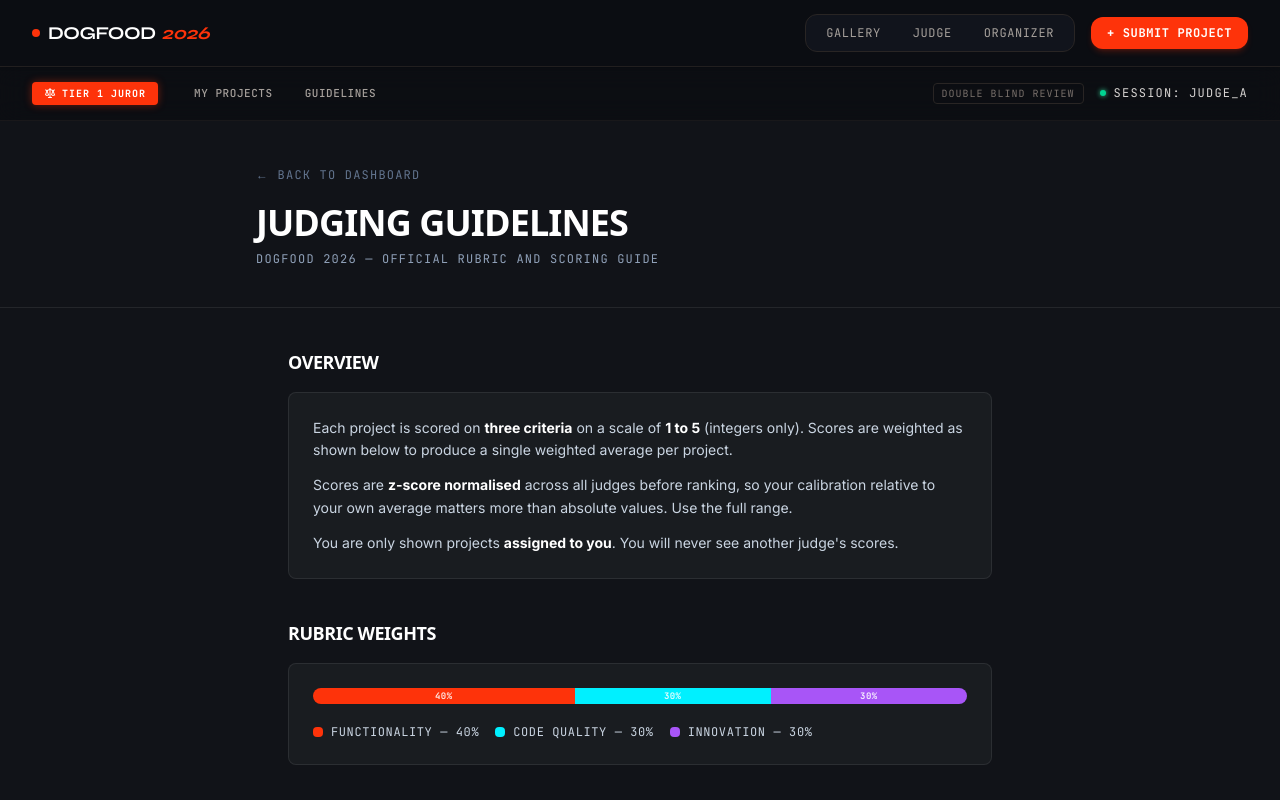
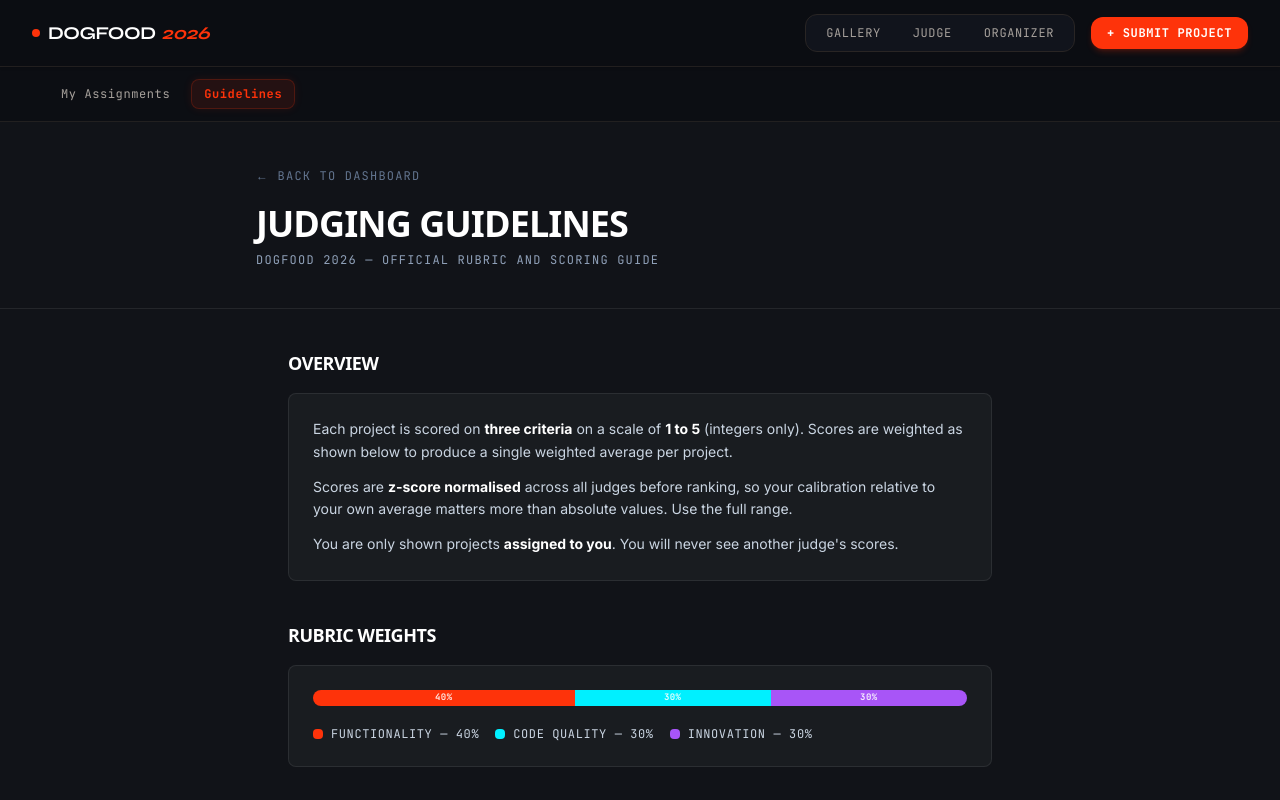
Before and after one commit to helplanes/dogfood-2026, a Next.js app: page /judge/guidelines in a window 1280 px wide. Shown: the top 800 px of the page. Built offline with nearby package versions, Linux system fonts and the light colour scheme.

Commit message:
feat(ui): add SubNav component and route-specific layouts for sticky sub-headers

```diff
--- a/src/app/(judge)/layout.tsx
+++ b/src/app/(judge)/layout.tsx
@@ -1,37 +1,16 @@
-import type { ReactNode } from "react";
-import Link from "next/link";
+import React from "react";
+import { SubNav } from "@/components/ui/SubNav";
 
-export default function JudgeLayout({ children }: { children: ReactNode }) {
+export default function JudgeLayout({ children }: { children: React.ReactNode }) {
+  const judgeLinks = [
+    { name: "My Assignments", href: "/judge/dashboard" },
+    { name: "Guidelines", href: "/judge/guidelines" },
+  ];
+
   return (
-    <div className="flex-1 flex flex-col">
-      {/* Judge Sleek Sub-header */}
-      <div className="bg-[#0c0e13]/50 backdrop-blur-md border-b border-stone-800/50 sticky top-0 z-40 px-4 md:px-8">
-        <div className="max-w-7xl mx-auto flex items-center justify-between">
-          {/* Left: role badge + nav */}
-          <div className="flex items-center">
-            <span className="text-[10px] font-mono uppercase tracking-widest bg-[#fe330a] text-white px-3 py-1 rounded-sm mr-6 shrink-0 flex items-center gap-1.5 font-bold shadow-[0_0_8px_rgba(254,51,10,0.4)]">
-              <svg className="w-3 h-3" fill="none" viewBox="0 0 24 24" stroke="currentColor"><path strokeLinecap="round" strokeLinejoin="round" strokeWidth="2" d="M3 6l3 1m0 0l-3 9a5.002 5.002 0 006.001 0M6 7l3 9M6 7l6-2m6 2l3-1m-3 1l-3 9a5.002 5.002 0 006.001 0M18 7l3 9m-3-9l-6-2m0-2v2m0 16V5m0 16H9m3 0h3" /></svg>
-              TIER 1 JUROR
-            </span>
-            <nav className="flex items-center gap-2 overflow-x-auto py-3 no-scrollbar" aria-label="Judge navigation">
-              <Link href="/judge/dashboard"   className="text-[11px] font-mono uppercase tracking-wider text-stone-400 hover:text-white hover:bg-stone-800/50 px-3 py-1.5 rounded-lg transition-all whitespace-nowrap font-medium">My Projects</Link>
-              <Link href="/judge/guidelines"  className="text-[11px] font-mono uppercase tracking-wider text-stone-400 hover:text-white hover:bg-stone-800/50 px-3 py-1.5 rounded-lg transition-all whitespace-nowrap font-medium">Guidelines</Link>
-            </nav>
-          </div>
-          {/* Right: session identity */}
-          <div className="flex items-center gap-4 shrink-0">
-            <span className="text-[10px] font-mono text-stone-500 uppercase tracking-widest hidden lg:block border border-stone-800 px-2 py-0.5 rounded-sm">
-              DOUBLE BLIND REVIEW
-            </span>
-            <span className="flex items-center gap-2 text-xs font-mono text-stone-300 uppercase tracking-widest hidden sm:flex">
-              <span className="h-1.5 w-1.5 rounded-full bg-emerald-400 animate-pulse shadow-[0_0_5px_#34d399]" />
-              SESSION: judge_a
-            </span>
-          </div>
-        </div>
-      </div>
-
-      <div className="flex-1 bg-[#090b10]">{children}</div>
-    </div>
+    <>
+      <SubNav links={judgeLinks} />
+      {children}
+    </>
   );
 }
--- a/src/app/(organizer)/layout.tsx
+++ b/src/app/(organizer)/layout.tsx
@@ -1,40 +1,19 @@
-import type { ReactNode } from "react";
-import Link from "next/link";
+import React from "react";
+import { SubNav } from "@/components/ui/SubNav";
 
-export default function OrganizerLayout({ children }: { children: ReactNode }) {
+export default function OrganizerLayout({ children }: { children: React.ReactNode }) {
+  const organizerLinks = [
+    { name: "Overview", href: "/organizer/dashboard" },
+    { name: "Results", href: "/organizer/results" },
+    { name: "Assignments", href: "/organizer/assignments" },
+    { name: "Rubric", href: "/organizer/rubric" },
+    { name: "Audit Log", href: "/organizer/audit" },
+  ];
+
   return (
-    <div className="flex-1 flex flex-col">
-      {/* Organizer Sleek Sub-header */}
-      <div className="bg-[#0c0e13]/50 backdrop-blur-md border-b border-stone-800/50 sticky top-0 z-40 px-4 md:px-8">
-        <div className="max-w-7xl mx-auto flex items-center justify-between">
-          {/* Left: role badge + nav */}
-          <div className="flex items-center">
-            <span className="text-[10px] font-mono uppercase tracking-widest bg-[#fe330a] text-white px-3 py-1 rounded-sm mr-6 shrink-0 flex items-center gap-1.5 font-bold shadow-[0_0_8px_rgba(254,51,10,0.4)]">
-              <svg className="w-3 h-3" fill="none" viewBox="0 0 24 24" stroke="currentColor"><path strokeLinecap="round" strokeLinejoin="round" strokeWidth="2" d="M9 12l2 2 4-4m5.618-4.016A11.955 11.955 0 0112 2.944a11.955 11.955 0 01-8.618 3.04A12.02 12.02 0 003 9c0 5.591 3.824 10.29 9 11.622 5.176-1.332 9-6.03 9-11.622 0-1.042-.133-2.052-.382-3.016z" /></svg>
-              ORGANIZER
-            </span>
-            <nav className="flex items-center gap-2 overflow-x-auto py-3 no-scrollbar" aria-label="Organizer navigation">
-              <Link href="/organizer/dashboard"   className="text-[11px] font-mono uppercase tracking-wider text-stone-400 hover:text-white hover:bg-stone-800/50 px-3 py-1.5 rounded-lg transition-all whitespace-nowrap font-medium">Dashboard</Link>
-              <Link href="/organizer/results"     className="text-[11px] font-mono uppercase tracking-wider text-stone-400 hover:text-white hover:bg-stone-800/50 px-3 py-1.5 rounded-lg transition-all whitespace-nowrap font-medium">Results</Link>
-              <Link href="/organizer/assignments" className="text-[11px] font-mono uppercase tracking-wider text-stone-400 hover:text-white hover:bg-stone-800/50 px-3 py-1.5 rounded-lg transition-all whitespace-nowrap font-medium">Assignments</Link>
-              <Link href="/organizer/rubric"      className="text-[11px] font-mono uppercase tracking-wider text-stone-400 hover:text-white hover:bg-stone-800/50 px-3 py-1.5 rounded-lg transition-all whitespace-nowrap font-medium">Rubric</Link>
-              <Link href="/organizer/audit"       className="text-[11px] font-mono uppercase tracking-wider text-stone-400 hover:text-white hover:bg-stone-800/50 px-3 py-1.5 rounded-lg transition-all whitespace-nowrap font-medium">Audit Log</Link>
-            </nav>
-          </div>
-          {/* Right: identity + event name */}
-          <div className="flex items-center gap-4 shrink-0">
-            <span className="text-[10px] font-mono text-stone-500 uppercase tracking-widest hidden lg:block border border-stone-800 px-2 py-0.5 rounded-sm">
-              DOGFOOD 2026 ORCHESTRATION
-            </span>
-            <span className="flex items-center gap-2 text-xs font-mono text-stone-300 uppercase tracking-widest hidden sm:flex">
-              <span className="h-1.5 w-1.5 rounded-full bg-emerald-400 animate-pulse shadow-[0_0_5px_#34d399]" />
-              SESSION: ONLINE
-            </span>
-          </div>
-        </div>
-      </div>
-
-      <div className="flex-1 bg-[#090b10]">{children}</div>
-    </div>
+    <>
+      <SubNav links={organizerLinks} />
+      {children}
+    </>
   );
 }
--- /dev/null
+++ b/src/components/ui/SubNav.tsx
@@ -0,0 +1,41 @@
+"use client";
+
+import React from "react";
+import Link from "next/link";
+import { usePathname } from "next/navigation";
+
+export interface SubNavLink {
+  name: string;
+  href: string;
+}
+
+export function SubNav({ links }: { links: SubNavLink[] }) {
+  const pathname = usePathname();
+
+  return (
+    <div className="w-full bg-background border-b border-stone-800/80 sticky top-[61px] z-40">
+      <div className="max-w-7xl mx-auto px-4 md:px-12 flex items-center gap-2 overflow-x-auto py-3 scrollbar-hide">
+        {links.map((link) => {
+          // Exact match is safer for root dashboard routes to prevent false positives
+          const isActive =
+            pathname === link.href ||
+            (pathname?.startsWith(link.href) && link.href !== '/organizer/dashboard' && link.href !== '/judge/dashboard');
+
+          return (
+            <Link
+              key={link.name}
+              href={link.href}
+              className={`px-3 py-1.5 rounded-lg text-xs font-mono tracking-wider transition-all whitespace-nowrap ${
+                isActive
+                  ? "bg-primary/10 text-primary border border-primary/20 font-bold shadow-[0_0_8px_rgba(254,51,10,0.1)]"
+                  : "text-stone-400 hover:text-stone-200 hover:bg-surface border border-transparent"
+              }`}
+            >
+              {link.name}
+            </Link>
+          );
+        })}
+      </div>
+    </div>
+  );
+}
```
